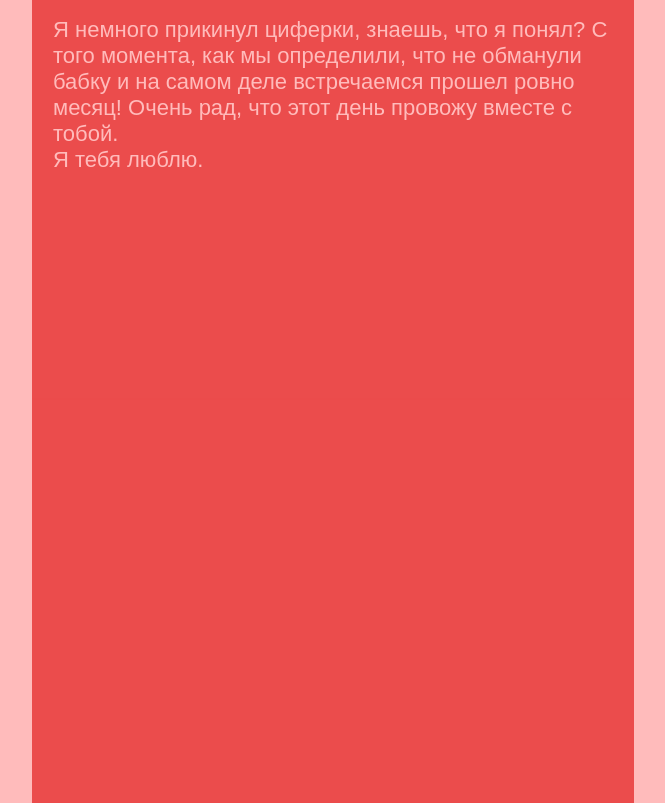
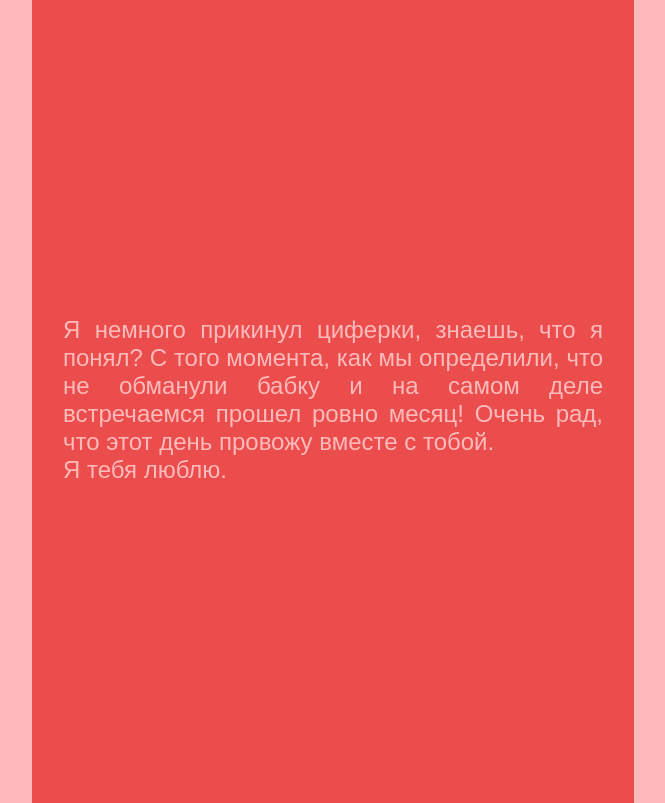
Before and after one commit to IntOflnxoverxdx/ILoveMelmardan, a plain HTML site: page index.html in a window 1280 px wide. Shown: the whole page, without its empty margins (307-972 px from the left). Drawn offline with Linux system fonts and the light colour scheme.

Commit message:
Update style.css

```diff
--- a/css/style.css
+++ b/css/style.css
@@ -1,8 +1,8 @@
 * {
     margin: 0;
     padding: 0;
+    font-family: sans-serif;
     box-sizing: border-box;
-    font-family: sans-serif;
 }
 
 body,
@@ -103,19 +103,21 @@ html {
 }
 
 .heart__letters{
-    width: 100%;
-    height: 100%;
-    padding: 20px;
-    font-size: 22px;
-    position: relative;
+    width: calc(100% - 60px);
+    max-height: calc(100% - 30px);
+    font-size: 24px;
+    position: absolute;
+    top: 50%;
+    left: 50%;
+    transform: translate(-50%,-50%);
     color: #ffbbbb;
     z-index: 99999;
+    text-align: justify;
 }
 
 
 .heart__letter{
     display: inline-block;
-    /* animation: fall 2s cubic-bezier(.17,.67,.83,.67) 2s 1 forwards; */
     animation-name: fall;
     animation-duration: 3s;
     animation-timing-function: cubic-bezier(.51,-0.39,.9,.91);
```
